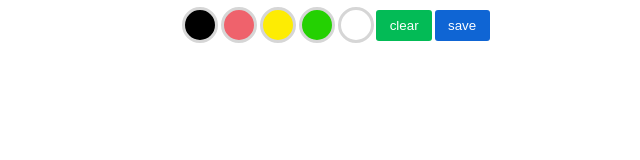
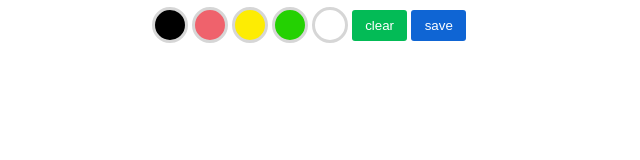
Before and after one commit to zaid617/simple-drawing-app, a plain HTML site: page index.html in a window 1280 px wide. Shown: the whole page, without its empty margins (331-971 px from the left). Drawn offline with Linux system fonts and the light colour scheme.

Commit message:
changes in css

```diff
--- a/style.css
+++ b/style.css
@@ -11,13 +11,12 @@ body{
 .nav{
     width: 310px;
     height: 50px;
-    position: fixed;
-    top: 0;
-    left: 40%;
+    position: absolute;
+    top: 0px;
     display: flex;
     align-items: center;
-    justify-content: space-around;
-
+    justify-content: center;
+    width: 100%;
 
 }
 
@@ -28,7 +27,7 @@ body{
     border-radius: 50%;
     border: 3px solid rgb(214, 214, 214);
     transition: transform .5s;
-
+    margin: 2px;
 }
 .clr:hover{
     transform: scale(1.2);
@@ -57,6 +56,7 @@ button{
     background-color: #03bb56;
     color: #fff;
     cursor: pointer;
+    margin: 2px;
 }
 .save{
     background-color: #0f65d4;
```
